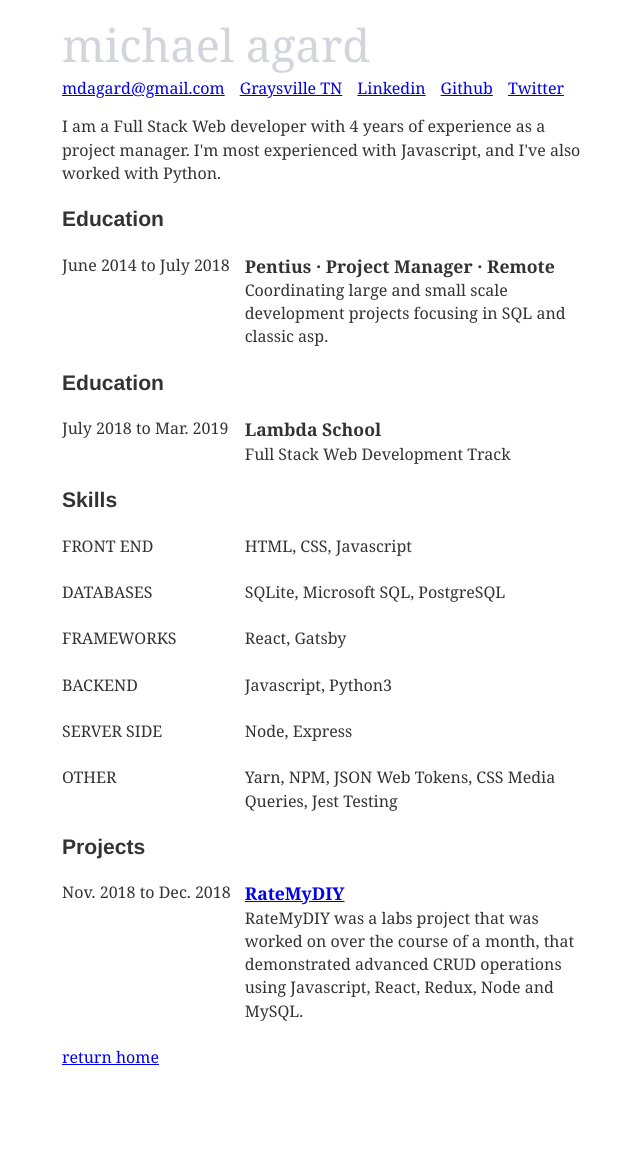
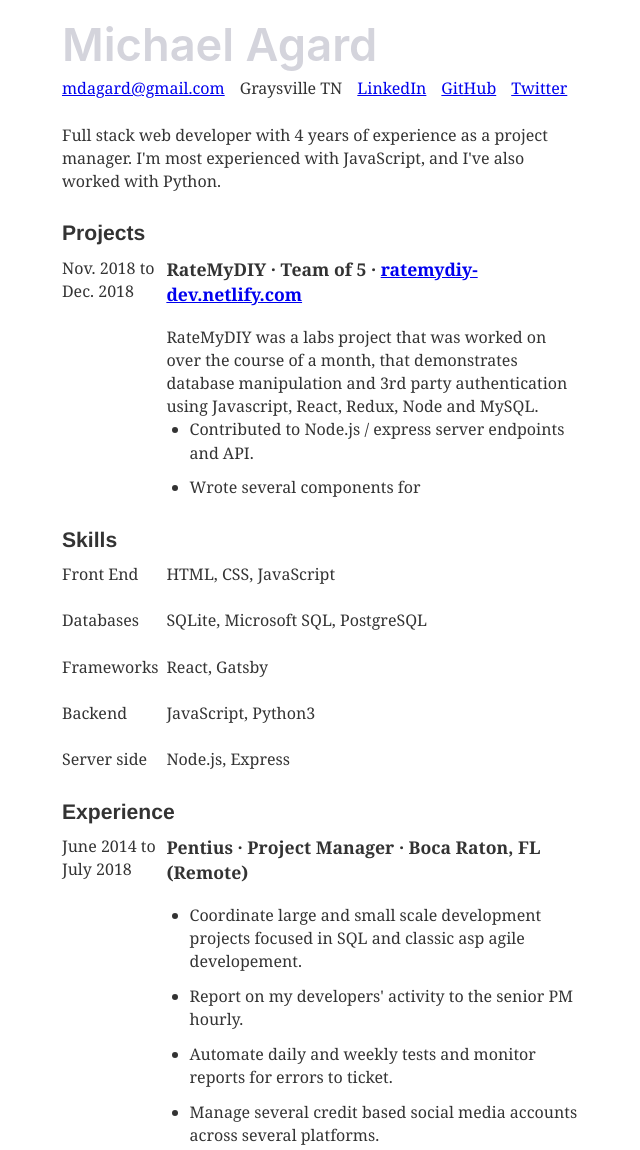
Before and after one commit to michaelagard/dev-blog, a Gatsby site: page /resume in a window 1280 px wide. Shown: the top 1150 px of the page, without its empty margins (317-957 px from the left). Before the commit the page ends 1127 px from the top, so only its background shows below. Built offline with nearby package versions, Linux system fonts and the light colour scheme; Gatsby itself is replaced by a stand-in of ours; some packages are replaced by stand-ins of ours; what typography-theme-github would draw is missing.

Commit message:
updated resume

```diff
--- a/src/pages/resume.js
+++ b/src/pages/resume.js
@@ -1,36 +1,114 @@
 import React from 'react'
 import Layout from '../components/Layout'
 import styled from 'styled-components';
-
 class Resume extends React.Component {
   render() {
     return (
-      <Layout location={this.props.location} >
+      <Layout location={this.props.location}>
         <ResumeContainer>
           <ResumeHeader>
-            <ResumeName>
-              michael agard
-            </ResumeName>
+            <ResumeName>Michael Agard</ResumeName>
             <ResumeContact>
               <ResumeContactLink href="mailto://mdagard@gmail.com">mdagard@gmail.com</ResumeContactLink>
-              <ResumeContactLink href="https://goo.gl/maps/K2Hh1z4ZkVo" target="_blank">Graysville TN</ResumeContactLink>
-              <ResumeContactLink href="https://www.linkedin.com/in/michael-agard-7a1289105/" target="_blank">Linkedin</ResumeContactLink>
-              <ResumeContactLink href="https://github.com/michaelagard" target="_blank">Github</ResumeContactLink>
+              <ResumeContactItem>Graysville TN</ResumeContactItem>
+              <ResumeContactLink href="https://www.linkedin.com/in/mdagard" target="_blank">LinkedIn</ResumeContactLink>
+              <ResumeContactLink href="https://github.com/michaelagard" target="_blank">GitHub</ResumeContactLink>
               <ResumeContactLink href="https://twitter.com/AdultAgard" target="_blank">Twitter</ResumeContactLink>
             </ResumeContact>
           </ResumeHeader>
           <ResumeSummary>
-            I am a Full Stack Web developer with 4 years of experience as a project manager. I'm most experienced with Javascript, and I've also worked with Python.
+            Full stack web developer with 4 years of experience as a project manager. I'm most experienced with JavaScript, and I've also worked with Python.
           </ResumeSummary>
           <Section>
-            <SectionTitle>Education</SectionTitle>
+            <SectionTitle>Projects</SectionTitle>
+            <SectionRow>
+              <SectionCol1>
+                Nov. 2018 to Dec. 2018
+            </SectionCol1>
+              <SectionCol2>
+                <ColTitle>RateMyDIY · Team of 5 · <a href="https://ratemydiy-dev.netlify.com/" target="_blank">ratemydiy-dev.netlify.com</a></ColTitle>
+                <ColSummary>RateMyDIY was a labs project that was worked on over the course of a month, that demonstrates database manipulation and 3rd party authentication using Javascript, React, Redux, Node and MySQL.
+                <ul>
+                    <ListItem>Contributed to Node.js / express server endpoints and API.</ListItem>
+                    <ListItem>Wrote several components for </ListItem>
+                  </ul>
+                </ColSummary>
+              </SectionCol2>
+            </SectionRow>
+          </Section>
+          <Section>
+            <SectionTitle>Skills</SectionTitle>
+            <SectionRow>
+              <SectionCol1>
+                Front End
+            </SectionCol1>
+              <SectionCol2>
+                <ColSummary>HTML, CSS, JavaScript</ColSummary>
+              </SectionCol2>
+            </SectionRow>
+            <SectionRow>
+              <SectionCol1>
+                Databases
+            </SectionCol1>
+              <SectionCol2>
+                <ColSummary>SQLite, Microsoft SQL, PostgreSQL</ColSummary>
+              </SectionCol2>
+            </SectionRow>
+            <SectionRow>
+              <SectionCol1>
+                Frameworks
+            </SectionCol1>
+              <SectionCol2>
+                <ColSummary>React, Gatsby</ColSummary>
+              </SectionCol2>
+            </SectionRow>
+            <SectionRow>
+              <SectionCol1>
+                Backend
+            </SectionCol1>
+              <SectionCol2>
+                <ColSummary>JavaScript, Python3</ColSummary>
+              </SectionCol2>
+            </SectionRow>
+            <SectionRow>
+              <SectionCol1>
+                Server side
+            </SectionCol1>
+              <SectionCol2>
+                <ColSummary>Node.js, Express</ColSummary>
+              </SectionCol2>
+            </SectionRow>
+          </Section>
+          <Section>
+            <SectionTitle>Experience</SectionTitle>
             <SectionRow>
               <SectionCol1>
                 June 2014 to July 2018
               </SectionCol1>
               <SectionCol2>
-                <ColTitle>Pentius · Project Manager · Remote</ColTitle>
-                <ColSummary>Coordinating large and small scale development projects focusing in SQL and classic asp.</ColSummary>
+                <ColTitle>Pentius · Project Manager · Boca Raton, FL (Remote)</ColTitle>
+                <ColSummary>
+                  <ul>
+                    <ListItem>Coordinate large and small scale development projects focused in SQL and classic asp agile developement.</ListItem>
+                    <ListItem>Report on my developers' activity to the senior PM hourly.</ListItem>
+                    <ListItem>Automate daily and weekly tests and monitor reports for errors to ticket.</ListItem>
+                    <ListItem>Manage several credit based social media accounts across several platforms.</ListItem>
+                  </ul>
+                </ColSummary>
+              </SectionCol2>
+            </SectionRow>
+            <SectionRow>
+              <SectionCol1>
+                June 2011 to July 2014
+              </SectionCol1>
+              <SectionCol2>
+                <ColTitle>Walden Security · Security Officer · Chattanooga, TN</ColTitle>
+                <ColSummary>
+                  <ul>
+                    <ListItem>Performed critical observations, routine tasks, and reported regularly to a superior.</ListItem>
+                    <ListItem>Logged all activitiy hourly.</ListItem>
+                  </ul>
+                </ColSummary>
               </SectionCol2>
             </SectionRow>
           </Section>
@@ -38,80 +116,14 @@ class Resume extends React.Component {
             <SectionTitle>Education</SectionTitle>
             <SectionRow>
               <SectionCol1>
-                July 2018 to Mar. 2019
+                July 2018 to present
               </SectionCol1>
               <SectionCol2>
                 <ColTitle>Lambda School</ColTitle>
-                <ColSummary>Full Stack Web Development Track</ColSummary>
+                <ColSummary>Full Stack Web Development Track
+                  Lambda School is an immersive hands-on Software Engineering and Computer Science Academy with acurriculum that includes:</ColSummary>
               </SectionCol2>
             </SectionRow>
-          </Section>
-          <Section>
-            <SectionTitle>Skills</SectionTitle>
-            <SectionRow>
-              <SectionCol1>
-                FRONT END
-            </SectionCol1>
-              <SectionCol2>
-                <ColSummary>HTML, CSS, Javascript</ColSummary>
-              </SectionCol2>
-            </SectionRow>
-            <SectionRow>
-              <SectionCol1>
-                DATABASES
-            </SectionCol1>
-              <SectionCol2>
-                <ColSummary>SQLite, Microsoft SQL, PostgreSQL</ColSummary>
-              </SectionCol2>
-            </SectionRow>
-            <SectionRow>
-              <SectionCol1>
-                FRAMEWORKS
-            </SectionCol1>
-              <SectionCol2>
-                <ColSummary>React, Gatsby</ColSummary>
-              </SectionCol2>
-            </SectionRow>
-            <SectionRow>
-              <SectionCol1>
-                BACKEND
-            </SectionCol1>
-              <SectionCol2>
-                <ColSummary>Javascript, Python3</ColSummary>
-              </SectionCol2>
-            </SectionRow>
-            <SectionRow>
-              <SectionCol1>
-                SERVER SIDE
-            </SectionCol1>
-              <SectionCol2>
-                <ColSummary>Node, Express</ColSummary>
-              </SectionCol2>
-            </SectionRow>
-            <SectionRow>
-              <SectionCol1>
-                OTHER
-            </SectionCol1>
-              <SectionCol2>
-                <ColSummary>Yarn, NPM, JSON Web Tokens, CSS Media Queries, Jest Testing</ColSummary>
-              </SectionCol2>
-            </SectionRow>
-          </Section>
-          <Section>
-            <SectionTitle>Projects</SectionTitle>
-            <SectionRow>
-              <SectionCol1>
-                Nov. 2018 to Dec. 2018
-            </SectionCol1>
-              <SectionCol2>
-                <ColTitle><a href="https://ratemydiy-dev.netlify.com/" target="_blank">RateMyDIY</a></ColTitle>
-                <ColSummary>RateMyDIY was a labs project that was worked on over the course of a month, that demonstrated advanced CRUD operations using Javascript, React, Redux, Node and MySQL.</ColSummary>
-              </SectionCol2>
-            </SectionRow>
-          </Section>
-
-          <Section>
-
           </Section>
         </ResumeContainer>
         <p><a href="/">return home</a></p>
@@ -132,6 +144,8 @@ const ResumeHeader = styled.div`
 const ResumeName = styled.div`
           color: #d4d4dc;
           font-size: 2.82843rem;
+          font-weight: 600;
+          font-family: -apple-system,'BlinkMacSystemFont','Segoe UI','Roboto','Helvetica','Arial',sans-serif,'Apple Color Emoji','Segoe UI Emoji','Segoe UI Symbol';
         `;
 
 const ResumeContact = styled.div`
@@ -141,9 +155,11 @@ const ResumeContact = styled.div`
 const ResumeContactLink = styled.a`
           margin-right: 15px;
         `;
-
+const ResumeContactItem = styled.p`
+      margin-right: 15px;
+    `;
 const ResumeSummary = styled.p`
-  margin-top: 15px;
+          /* margin-top: 1px; */
         `;
 
 const Section = styled.div`
@@ -152,7 +168,8 @@ const Section = styled.div`
         `;
 
 const SectionTitle = styled.h3`
-margin-top: -1px;
+        margin: 5px 0 10px 0;
+        border-bottom: 2px solid white;
         `;
 
 const SectionRow = styled.div`
@@ -161,22 +178,27 @@ const SectionRow = styled.div`
 
 const SectionCol1 = styled.p`
           display: flex;
-  width: 35%;
+          width: 20%;
           margin-bottom: -15px;
           flex-direction: column;
         `;
 
 const SectionCol2 = styled.p`
           display: flex;
-  width: 65%;
+          width: 80%;
           flex-direction: column;
         `;
 
 const ColTitle = styled.div`
           font-size: 1.1rem;
           font-weight: bold;
+          margin-bottom: 18px;
         `;
 
 const ColSummary = styled.p`
-  margin-bottom: 5px;
+          /* margin-bottom: 5px; */
 `;
+
+const ListItem = styled.li`
+  list-style-position: outside;
+`;
```
Lines whose indentation alone changed are shown as unchanged.
